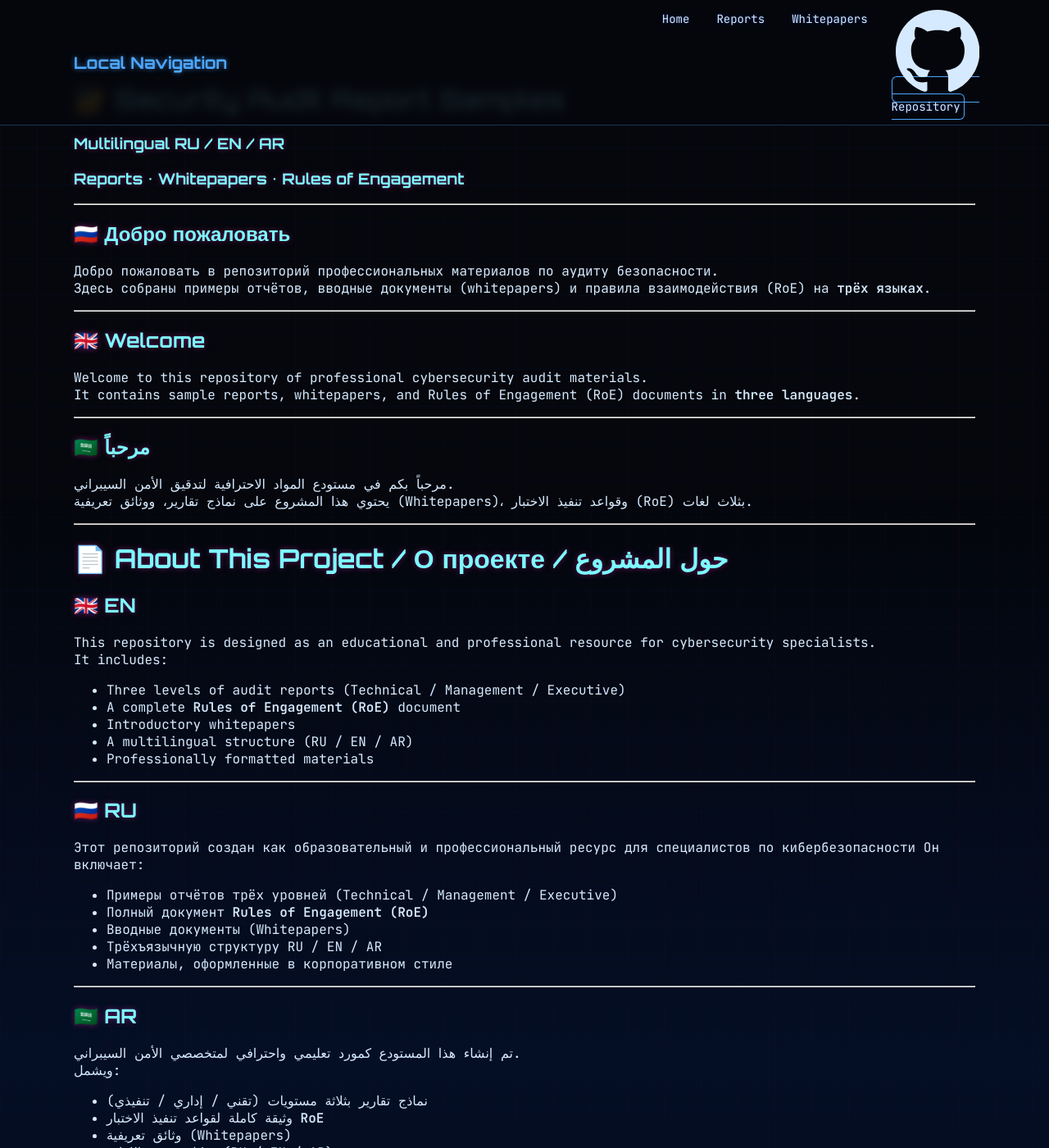
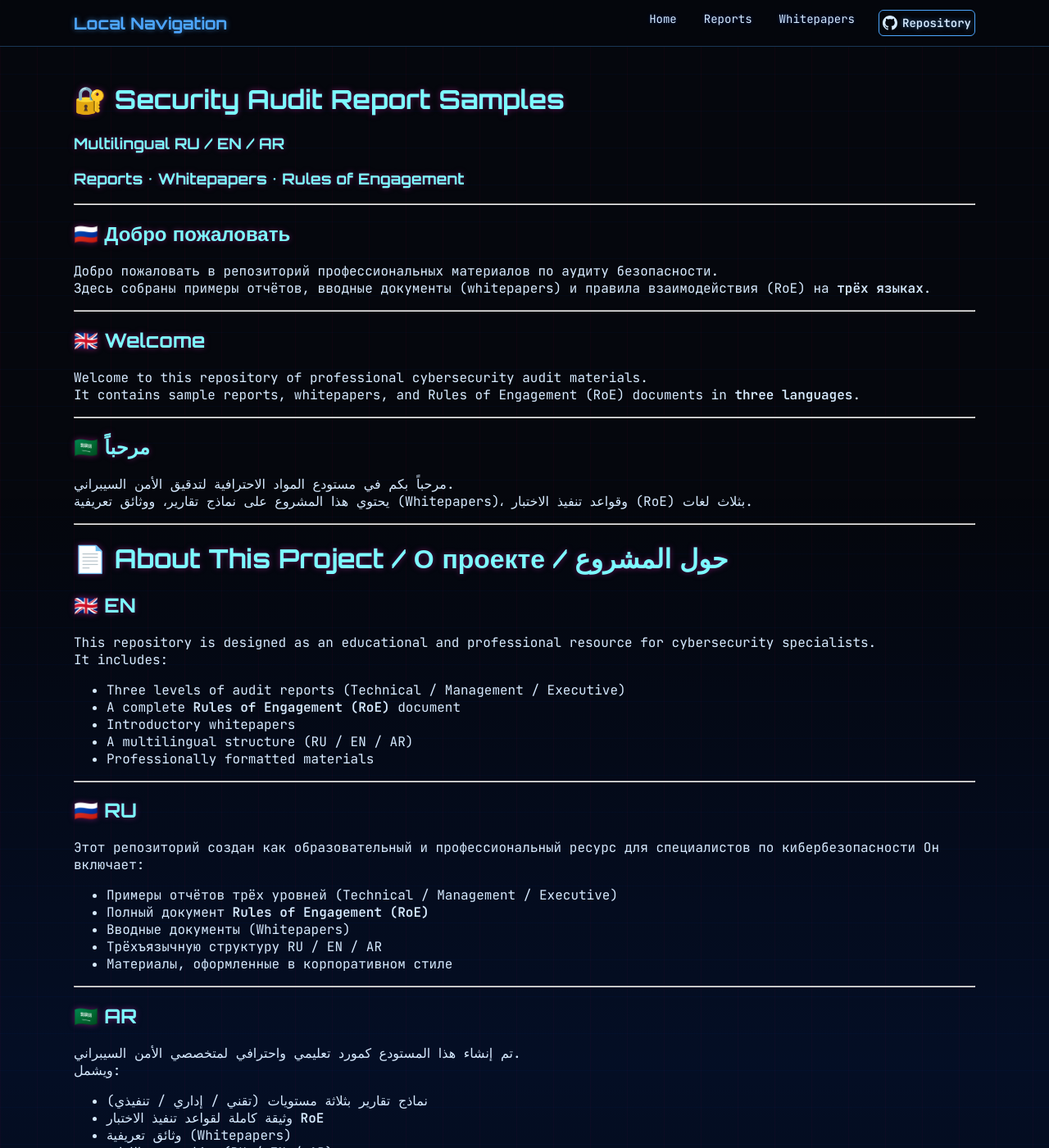
Before and after one commit to SergMorelli/SergMorelli-security-audit-report-samples, a Jekyll site: the page built from index.md, in a window 1280 px wide and 1400 px high. Shown: the whole window at 82% size. Built offline with Jekyll 4.4.1, drawn with Linux system fonts in a browser that asks for light colours; our own code applies the rules of GitHub Pages for plain Markdown files.

Commit message:
Add styles for GitHub repo button

```diff
--- a/assets/css/style.css
+++ b/assets/css/style.css
@@ -204,3 +204,34 @@ footer a {
     color: #000;
     box-shadow: 0 0 12px #4da6ff;
 }
+
+/* GitHub Repo Button */
+.repo-link {
+    display: flex;
+    align-items: center;
+    gap: 6px;
+    padding: 6px 14px;
+    border: 1px solid #4da6ff;
+    border-radius: 6px;
+    color: #4da6ff;
+    font-weight: 600;
+    transition: 0.25s ease;
+    text-shadow: 0 0 6px rgba(77,166,255,0.6);
+}
+
+.repo-link:hover {
+    background: #4da6ff;
+    color: #000;
+    box-shadow: 0 0 12px #4da6ff, 0 0 24px #4da6ff;
+    transform: translateY(-2px);
+}
+
+.github-icon {
+    width: 18px;
+    height: 18px;
+    transition: 0.25s ease;
+}
+
+.repo-link:hover .github-icon {
+    filter: drop-shadow(0 0 6px #000);
+}
```
